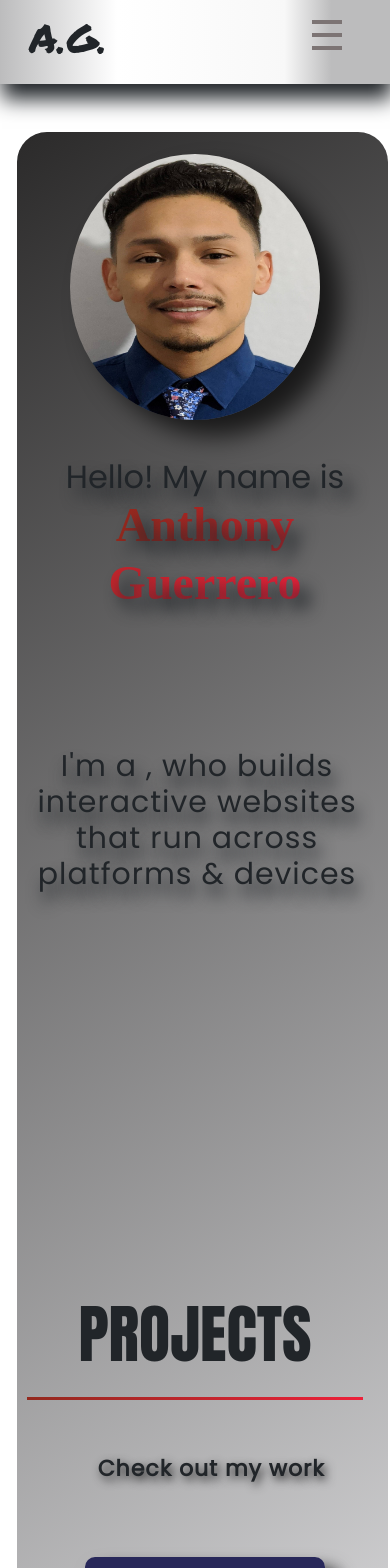
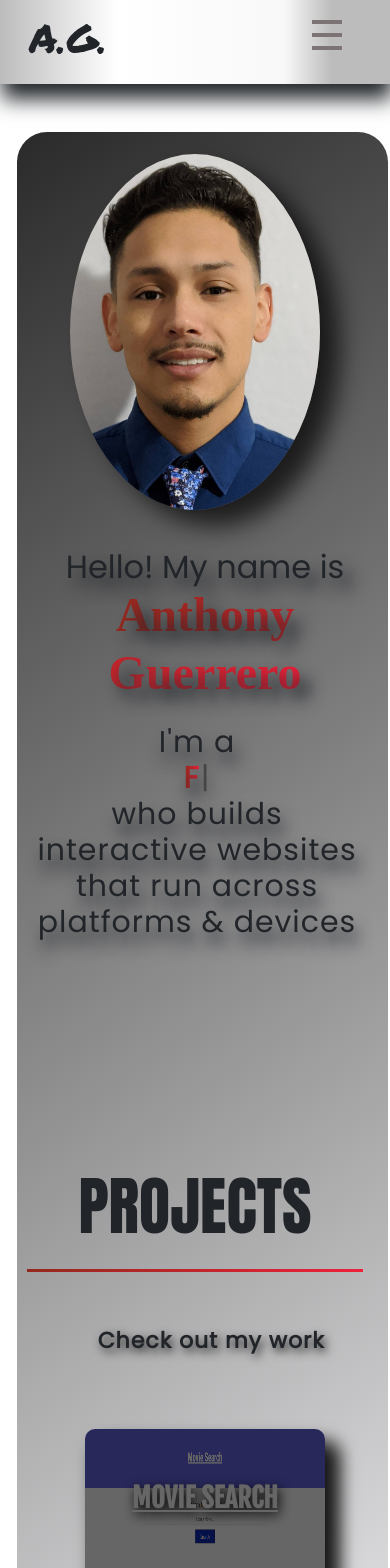
Before and after one commit to Anthony-G89/React-Portfolio, a React (Create React App) app: page / in a window 390 px wide. Shown: the top 1568 px of the page. Built offline with nearby package versions, Linux system fonts and the light colour scheme; a web font is replaced by a local one.

Commit message:
Added media queries for aboutMe and Connect Section

```diff
--- a/package.json
+++ b/package.json
@@ -9,6 +9,7 @@
     "react": "^17.0.1",
     "react-dom": "^17.0.1",
     "react-scripts": "4.0.3",
+    "typewriter-effect": "^2.17.0",
     "web-vitals": "^1.0.1"
   },
   "scripts": {
--- a/src/App.js
+++ b/src/App.js
@@ -19,15 +19,18 @@ function App() {
   return (
     <div className="applicationContainer">
 
+
       <NavBar
         show={ShowSlide}
         slideNav={setShowSlide}
         close={closeSlideNav}
       />
       <Home />
-      <Projects />
+      <Projects  />
       <AboutMe />
       <Connect />
+
+
     </div>
   );
 
--- a/src/components/About-Me/style.css
+++ b/src/components/About-Me/style.css
@@ -57,6 +57,7 @@
     letter-spacing: 1px;
     line-break: anywhere;
     font-weight: bold;
+    position: relative;
 }
 
 .resumeBtn {
@@ -92,11 +93,73 @@
 
 .aboutMePicture {
     width: 50%;
-    min-width: 49%;
-    min-height: 462px;
+    min-width: 43%;
+    min-height: 429px;
     transform: rotate(11deg);
     /* -webkit-box-reflect: below 1px linear-gradient(to bottom, rgba(0,0,0,0.0), rgba(0,0,0,0.3)) ; */
     filter: drop-shadow(41px 46px 21px rgba(0,0,0,0.8));
     transform: rotate3d(1, 1, 1, 45deg);
     border-radius: 5px;
+    position: relative;
 }
+
+
+
+/* Media Queries */
+
+@media screen and (max-width:1200px) {
+    .textAboutMe {
+        left: 36px;
+    }
+    .aboutMePicture {
+        width: 55%;
+    }
+}
+
+@media screen and (max-width:990px) {
+    .textAboutMe {
+        bottom: -12rem;
+        left: 0rem;
+        font-size: 17px;
+        line-height: 25px;
+    }
+    .resumeBtn {
+        top: 25rem;
+    }
+    .aboutMePicture {
+        width: 43%;
+        transform: translate(10px, 10px);
+        bottom: 26rem;
+        height: 20%;
+        min-height: 329px;
+    }
+}
+
+@media screen and (max-width:665px) {
+    .aboutMe {
+      top: 14rem;
+    }
+}
+
+@media screen and (max-width:556px) {
+    .aboutMe {
+      top: 55rem;
+    }
+}
+
+/*  Mobile Styling */
+@media screen and (max-width:499px) {
+    .aboutMePicture {
+      width: 90%;
+      bottom: 32rem;
+      left: -4px;
+      box-shadow: 12px 13px 20px black;
+      filter: none;
+    }
+    .textAboutMe {
+        top: 10rem;
+    }
+    .resumeBtn {
+        top: 28rem;
+    }
+}
--- a/src/components/Connect/style.css
+++ b/src/components/Connect/style.css
@@ -49,7 +49,7 @@ a {
     box-shadow: -8px -10px 18px rgba(0, 0, 0, 0.8);
     transition: transform 1.7s ease;
     min-width: 400px;
-    /* filter: blur(6px); */
+    position: relative;
     -webkit-box-reflect: below 4px linear-gradient(to bottom, rgba(0,0,0,0.0), rgba(0,0,0,0.4));
 }
 
@@ -67,6 +67,7 @@ a {
     line-height: 30px;
     letter-spacing: 1px;
     font-weight: bold;
+    position: relative;
 }
 
 .textConnectSection::first-letter {
@@ -107,3 +108,58 @@ a {
 ul li {
     list-style: none;
 }
+
+
+
+/*  Media Queries */
+
+@media screen and (max-width:990px) {
+    .connectPicture {
+        width: 43%;
+        bottom: 13rem;
+    -webkit-box-reflect: below 4px linear-gradient(to bottom, rgba(0,0,0,0.0), rgba(0,0,0,0.0));
+    box-shadow: 24px 51px 18px rgb(0, 0, 0, 0.8);
+    }
+    .textConnectSection {
+        bottom: 131px;
+        color: black;
+    }
+    .socialNetworkContainer {
+        top: 0rem;
+        left: 32%;
+    }
+    .socialNetwork-Icon {
+        filter: drop-shadow(10px 13px 8px);
+    }
+}
+
+@media screen and (max-width:665px) {
+    .connect {
+      top: 16rem;
+    }
+    .socialNetworkContainer {
+        left: 25%;
+    }
+}
+
+@media screen and (max-width:556px) {
+    .aboutMe {
+      top: 55rem;
+    }
+}
+
+/* Mobile Styling */
+@media screen and (max-width:499px) {
+    .Connect {
+     top: 50rem;
+    }
+    .connectPicture {
+        min-width: 98%;
+        box-shadow: 9px 14px 20px black;
+        left: 6px;
+    }
+    .socialNetworkContainer {
+        left: 12%;
+        top: 3rem;
+    }
+}
--- a/src/components/Home/index.js
+++ b/src/components/Home/index.js
@@ -2,6 +2,7 @@
 /* eslint-disable jsx-a11y/img-redundant-alt */
 import React from "react";
 import pictureOFMe from "../../images/Profile Pic 2020 (3).jpg";
+import Typewriter from "typewriter-effect";
 import "./style.css";
 
 
@@ -25,6 +26,8 @@ function handleMouseLeave() {
 
 
 
+
+
 function LandingPage() {
 
     return (
@@ -38,8 +41,19 @@ function LandingPage() {
                         <h3 className="introParagraph">Hello! My name is <br /><span className="name">Anthony Guerrero</span></h3>
                     </div>
                     <div className="col-lg-6 myTitleContainer">
-                        <h2 className="myTitle">I'm a <span className="workTitle"></span>, who builds interactive websites that run across platforms & devices</h2>
-                       <button onMouseEnter={handleMouseEnter} onMouseLeave={handleMouseLeave} className="workBtn">View my work <img className="arrowBtn" src="https://img.icons8.com/windows/32/000000/arrow.png" /></button>
+                        <h2 className="myTitle">I'm a <Typewriter className="workTitle"
+                            onInit={(typewriter) => {
+                                typewriter.typeString('Front-End Developer')
+                                    .pauseFor(2000)
+                                    .deleteAll()
+                                typewriter.typeString('Back-End Developer')
+                                    .pauseFor(2000)
+                                    .deleteAll()
+                                typewriter.typeString('Full Stack Developer')
+                                    .start();
+                            }}
+                        /> who builds interactive websites that run across platforms & devices</h2>
+                        <button onMouseEnter={handleMouseEnter} onMouseLeave={handleMouseLeave} className="workBtn">View my work <img className="arrowBtn" src="https://img.icons8.com/windows/32/000000/arrow.png" /></button>
                     </div>
                 </div>
             </section>
--- a/src/components/Home/style.css
+++ b/src/components/Home/style.css
@@ -22,7 +22,7 @@ section {
     left: 3rem;
     z-index: -1;
     width: 95%;
-    height: 730vh;
+    height: 670vh;
     min-height: 760px;
     display: flex;
     min-width: 350px;
@@ -81,12 +81,13 @@ section {
 
 .myTitle {
     min-width: 350px;
-    max-width: 600px;
+    max-width: 606px;
     font-size: 2.3rem;
     text-shadow: 4px 12px 16px;
 }
 
-.workTitle {
+.workTitle,
+.Typewriter__wrapper {
     background: #ED213A;  /* fallback for old browsers */
     background: -webkit-linear-gradient(to right, #93291E, #ED213A);  /* Chrome 10-25, Safari 5.1-6 */
     background: linear-gradient(to right, #93291E, #ED213A); /* W3C, IE 10+/ Edge, Firefox 16+, Chrome 26+, Opera 12+, Safari 7+ */
@@ -94,7 +95,10 @@ section {
     -webkit-text-fill-color: transparent;
     display: inline;
     font-weight: bolder;
+}
 
+.Typewriter__cursor {
+    color: black;
 }
 
 .workBtn {
@@ -204,3 +208,16 @@ section {
         left: 12rem;
     }
 }
+
+/* Mobile Styling */
+@media screen and (max-width:499px) {
+    body {
+       overflow-x: hidden;
+    }
+    .imgOfMe {
+        height: 70%;
+    }
+    .myTitle {
+        bottom: 175px;
+    }
+}
--- a/src/components/NavBar/style.css
+++ b/src/components/NavBar/style.css
@@ -159,7 +159,7 @@ a:hover {
         align-items: center;
         width: 50%;
         border-radius: 10px 0 0 10px;
-        transition: transform 1s ease-in-out;
+        transition: transform 0.5s ease-in-out;
         transform: translateX(100%);
 
 
--- a/src/components/Projects/style.css
+++ b/src/components/Projects/style.css
@@ -156,3 +156,9 @@ background: linear-gradient(145deg, rgba(236,236,238,1) 0%, rgba(47,46,46,1) 50%
       overflow-x: hidden;
     }
 }
+
+@media screen and (max-width:665px) {
+    .projects {
+      top: 5rem;
+    }
+}
```
Also changed, not shown: src/App.css (line endings or trailing spaces), 1 other file (tests, documents, lock files or other folders).
